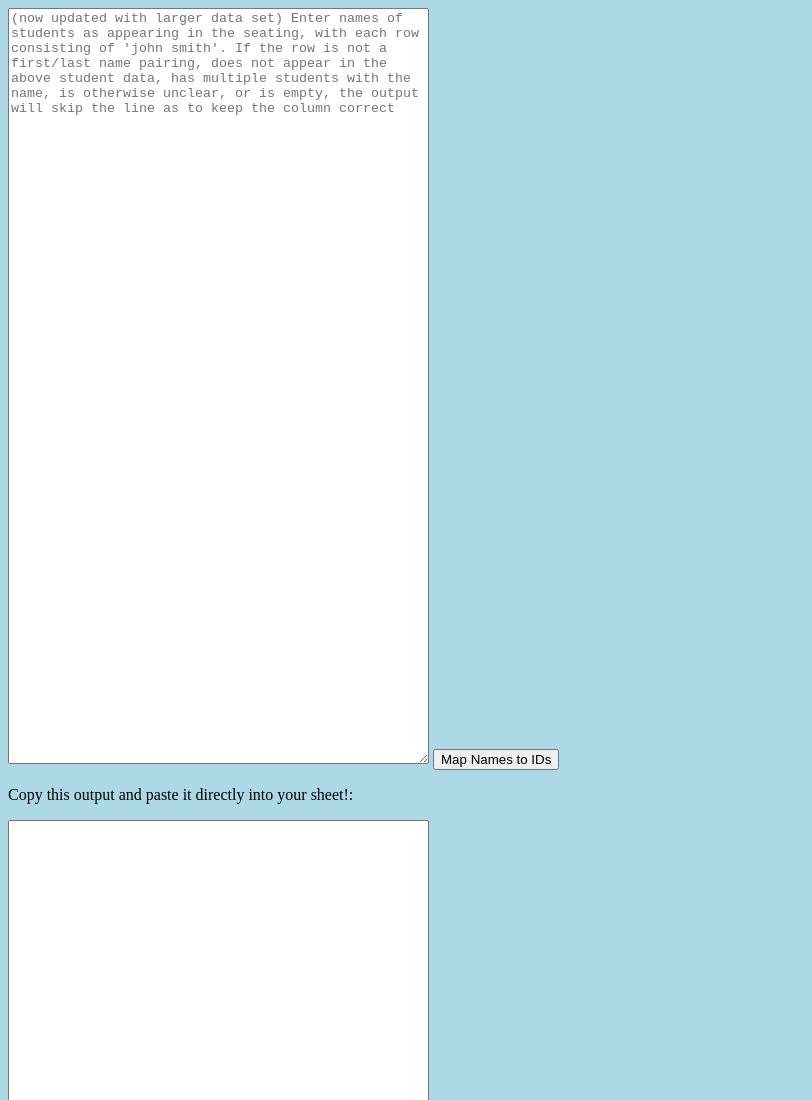
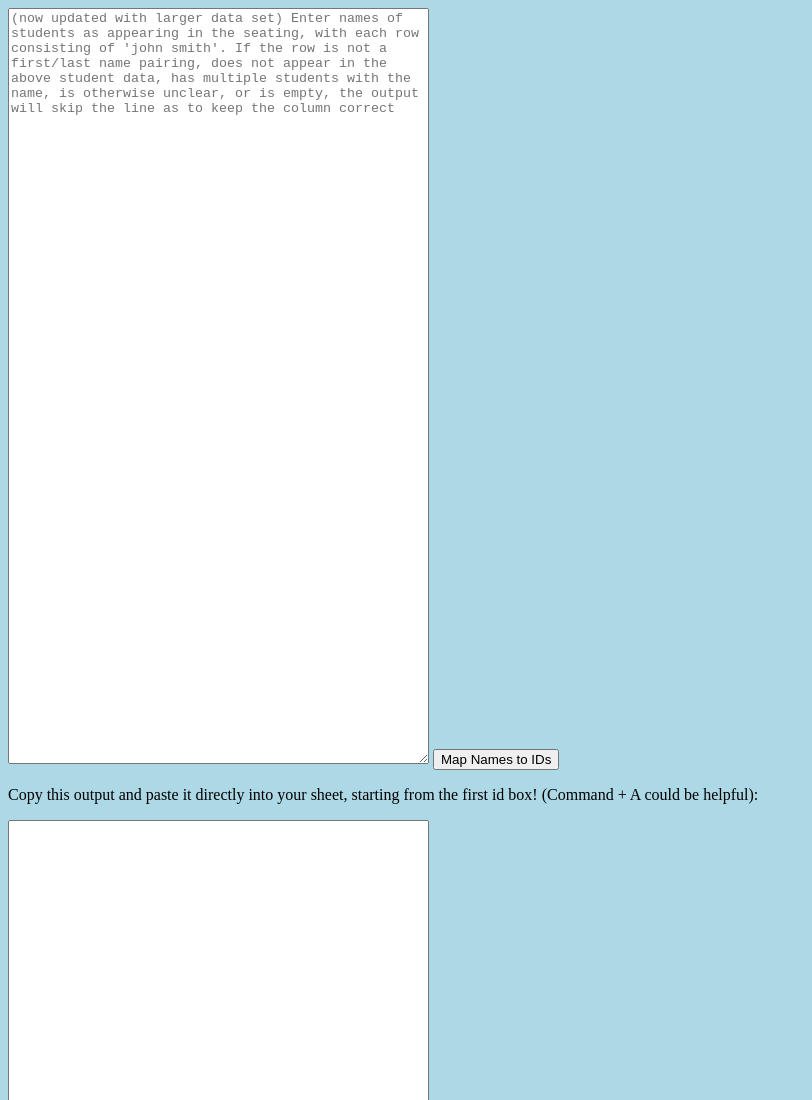
Before and after one commit to patrickezhu/emilyAI, a plain HTML site: page index.html in a window 1280 px wide. Shown: the top 1100 px of the page, without its empty margins (0-812 px from the left). Drawn offline with Linux system fonts and the light colour scheme.

Commit message:
clearer messaging

```diff
--- a/index.html
+++ b/index.html
@@ -20,7 +20,7 @@
 
     <textarea id="dataInput" rows="50" cols="50" placeholder="(now updated with larger data set) Enter names of students as appearing in the seating, with each row consisting of 'john smith'. If the row is not a first/last name pairing, does not appear in the above student data, has multiple students with the name, is otherwise unclear, or is empty, the output will skip the line as to keep the column correct"></textarea>
     <button onclick="mapNamesToIDs()">Map Names to IDs</button>
-    <p>Copy this output and paste it directly into your sheet!:</p>
+    <p>Copy this output and paste it directly into your sheet, starting from the first id box! (Command + A could be helpful):</p>
     <textarea id="output" rows="50" cols="50" readonly></textarea>
 
     <script src="student_data.js"></script>
```
